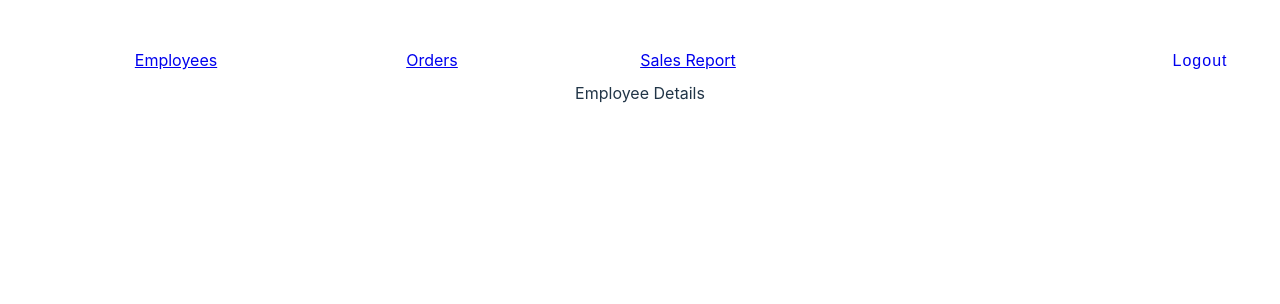
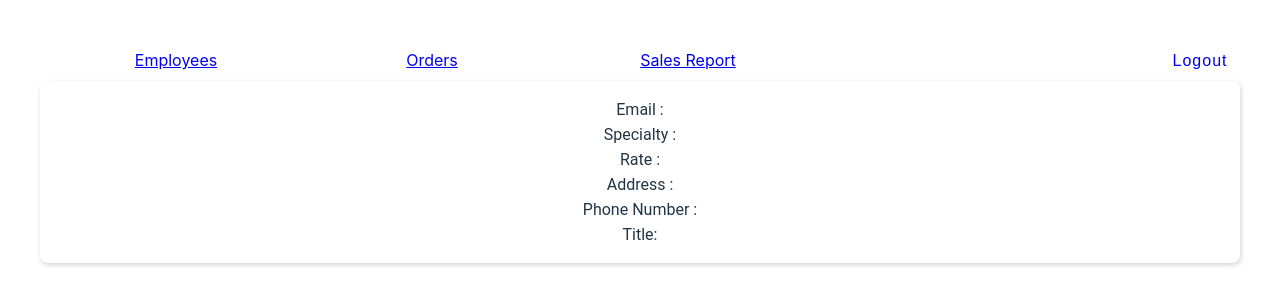
Before and after one commit to DarrenRaines-K9/capstone, a React (Vite) app: page /employees/1 in a window 1280 px wide. Shown: the top 304 px of the page. Built offline with nearby package versions, Linux system fonts and the light colour scheme; no server answers; sample sign-in values are in the browser's storage.

Commit message:
fixed bug

```diff
--- /dev/null
+++ b/src/components/employees/EmployeeDetails.css
@@ -0,0 +1,19 @@
+
+.details {
+    background-color: var(--white);
+    border: 1px solid var(--outline);
+    border-radius: 0.5rem;
+    padding: 1rem;
+    box-shadow: 1px 2px 5px lightgray;
+    display: center;
+  }
+  .details-info {
+    color: var(--info);
+    font-family: "Roboto", sans-serif;
+  }
+  .details-header {
+    font-size: larger;
+    font-weight: 700;
+    line-height: 3rem;
+    color: var(--primary);
+  }
--- a/src/components/employees/EmployeeList.jsx
+++ b/src/components/employees/EmployeeList.jsx
@@ -15,7 +15,7 @@ export const EmployeeList = () => {
   return (
     <div className="users">
       {Admin.map((u) => (
-        <Link className="all-users" key={u.id} to={`/employee/${u.id}`}>
+        <Link className="all-users" key={u.id} to={`/employees/${u.id}`}>
          <div className="user">
           <section className="user-Header">{u.fullName}</section>
           <section className="user-info">{u.email}</section>
--- /dev/null
+++ b/src/services/adminService.js
@@ -0,0 +1,3 @@
+export const getAdminById = (userId) => {
+    return fetch(`http://localhost:8088/admins?userId=${userId}&_expand=user`).then((res) => res.json())
+}
--- a/src/views/ApplicationViews.jsx
+++ b/src/views/ApplicationViews.jsx
@@ -3,6 +3,7 @@ import { Outlet, Route, Routes } from "react-router-dom"
 import { NavBar } from "../components/navbar/NavBar"
 import { Welcome } from "../components/welcome/Welcome"
 import { EmployeeList } from "../components/employees/EmployeeList"
+import { EmployeeDetails } from "../components/employees/EmployeeDetails"
 
 
 
@@ -22,7 +23,7 @@ export const ApplicationViews = () => {
         <Route index element={<Welcome />} />
           <Route path="employees">
           <Route index element={<EmployeeList />} />
-          <Route path=":employeeId" element={<>Employee Details</>} />
+          <Route path=":employeeId" element={<EmployeeDetails/>} />
           <Route path="edit/:employeeId" element={<>Edit Employee Details</>} />
 
         </Route>
```
